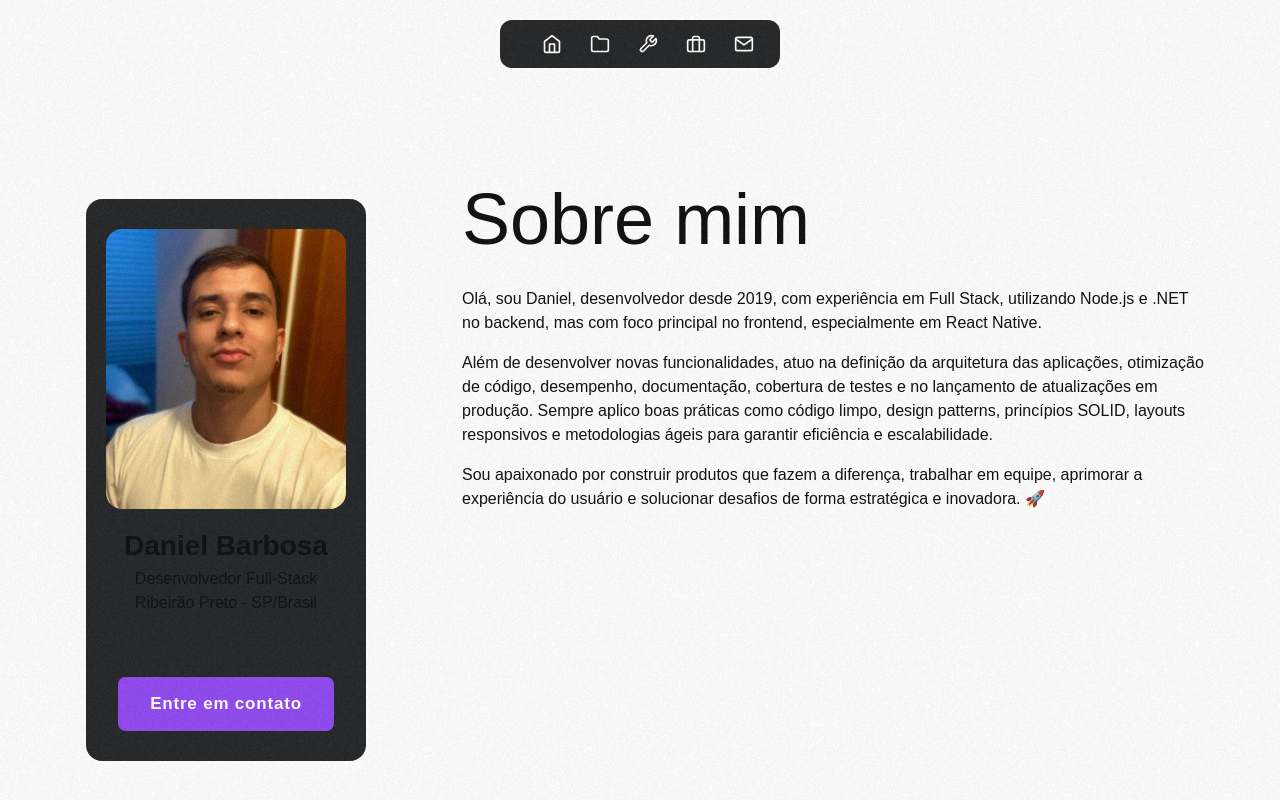
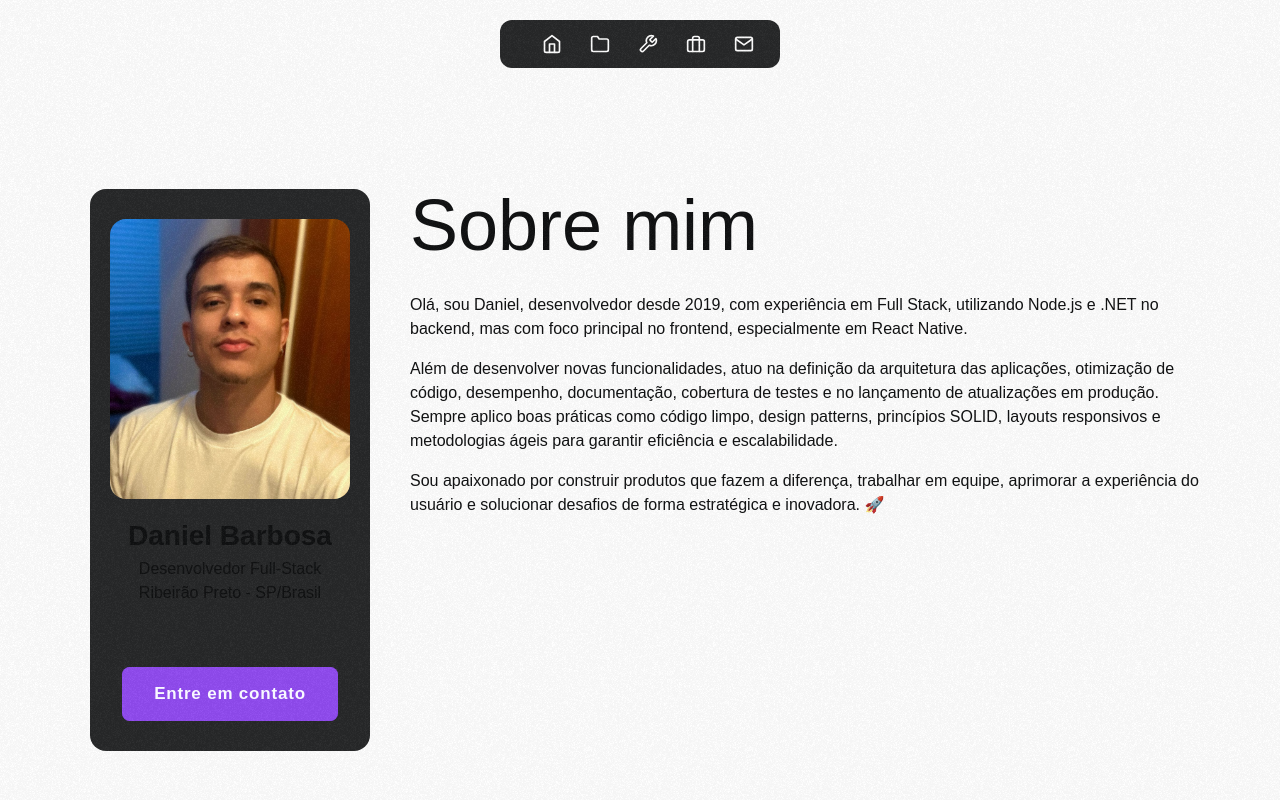
Before and after one commit to danielJunio0/portfolio, a Next.js app: page /home in a window 1280 px wide. Built offline with nearby package versions, Linux system fonts and the light colour scheme.

Commit message:
Mais uma atualização de estilo

```diff
--- a/src/app/contacts/page.tsx
+++ b/src/app/contacts/page.tsx
@@ -1,6 +1,6 @@
 export default function Contacts(){
   return (
-    <section>
+    <section >
       <p>Entre em contato comigo no whatsapp : 16 98834-8199</p>
     </section>
   )
--- a/src/app/experience/page.tsx
+++ b/src/app/experience/page.tsx
@@ -1,7 +1,7 @@
 export default function Experience() {
 
   return (
-    <section className="px-[16px]">
+    <section>
       <h1 className="text-[48px] font-bold">Transformando suas idéias em {" "}
         <span className="text-[#914bf1]">
           Realidade
--- a/src/app/home/page.tsx
+++ b/src/app/home/page.tsx
@@ -1,6 +1,6 @@
 const Home = () => {
   return (
-    <div className="mb-8">
+    <div >
       <h1 className="text-7xl">Sobre mim</h1>
       <p className="mb-4 mt-8">
         Olá, sou Daniel, desenvolvedor desde 2019, com experiência em Full Stack, utilizando Node.js e .NET no backend, mas com foco principal no frontend, especialmente em React Native.
--- a/src/app/layout.tsx
+++ b/src/app/layout.tsx
@@ -13,11 +13,11 @@ export default function RootLayout({
   return (
     <html lang="pt-BR">
       <body>
-        <div className="min-h-screen items-center flex justify-start relative pt-40">
+        <div className="min-h-screen items-center flex justify-start relative pt-[140px]">
           <Background />
           <NavBar />
           <div className="items-center flex flex-row gap-2 h-min justify-center w-full">
-            <div className="items-start gap-20  max-w-[1140px] flex flex-col lg:flex-row">
+            <div className="items-start gap-[20px]  max-w-[1140px] flex flex-col lg:flex-row">
               <ProfileContainer />
               {children}
             </div>
--- a/src/app/page.tsx
+++ b/src/app/page.tsx
@@ -3,7 +3,7 @@ import Home from "./home/page";
 
 export default function Index() {
   return (
-    <main className="px-6">
+    <main  className="gap-10 mx-[16px]">
       <Home/>
       <Experience/>
     </main>
--- a/src/app/projects/page.tsx
+++ b/src/app/projects/page.tsx
@@ -1,6 +1,6 @@
 export default function Projects() {
   return (
-    <section>
+    <section >
       <h1 className="text-7xl mb-4">Projetos recentes e {" "}
         <span className="text-[#914bf1]">
           Conquistas
--- a/src/components/ProfileContainer/index.tsx
+++ b/src/components/ProfileContainer/index.tsx
@@ -27,7 +27,7 @@ const ProfileContainer = () => {
     //     </div>
     //   </div>
     // </div>
-    <div className=" w-full p-[16px] lg:w-fit">
+    <div className=" w-full px-[20px] lg:w-fit">
       <div className="bg-[#272829] rounded-[16px] w-full flex flex-col px-[20px] py-[30px] items-center gap-[16px]">
         <div className="rounded-2xl h-[280px]  w-[240px] overflow-hidden">
 
```
